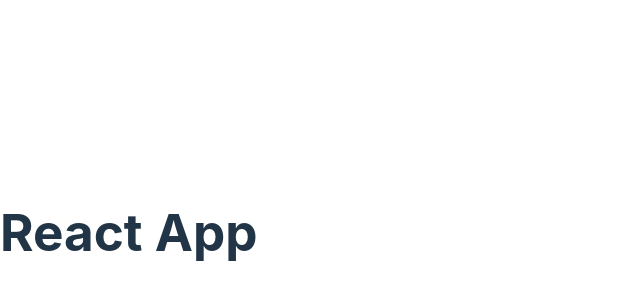
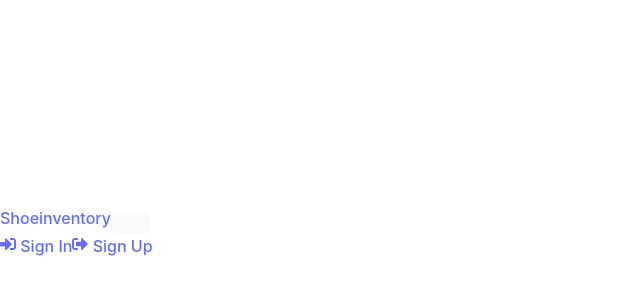
Before and after one commit to jonangeles-sanchez/Shoeventory-web, a React (Vite) app: page / in a window 1280 px wide. Shown: the part 168-468 px from the top of the page, without its empty margins (0-640 px from the left). Built offline with nearby package versions, Linux system fonts and the light colour scheme.

Commit message:
implement header

```diff
--- a/src/App.jsx
+++ b/src/App.jsx
@@ -1,7 +1,14 @@
+import { Container } from "react-bootstrap";
+import { Outlet } from "react-router-dom";
+import Header from "./components/Header";
+
 const App = () => {
   return (
     <>
-      <h1>React App</h1>
+      <Header />
+      <Container className="py-3">
+        <Outlet />
+      </Container>
     </>
   );
 };
```
